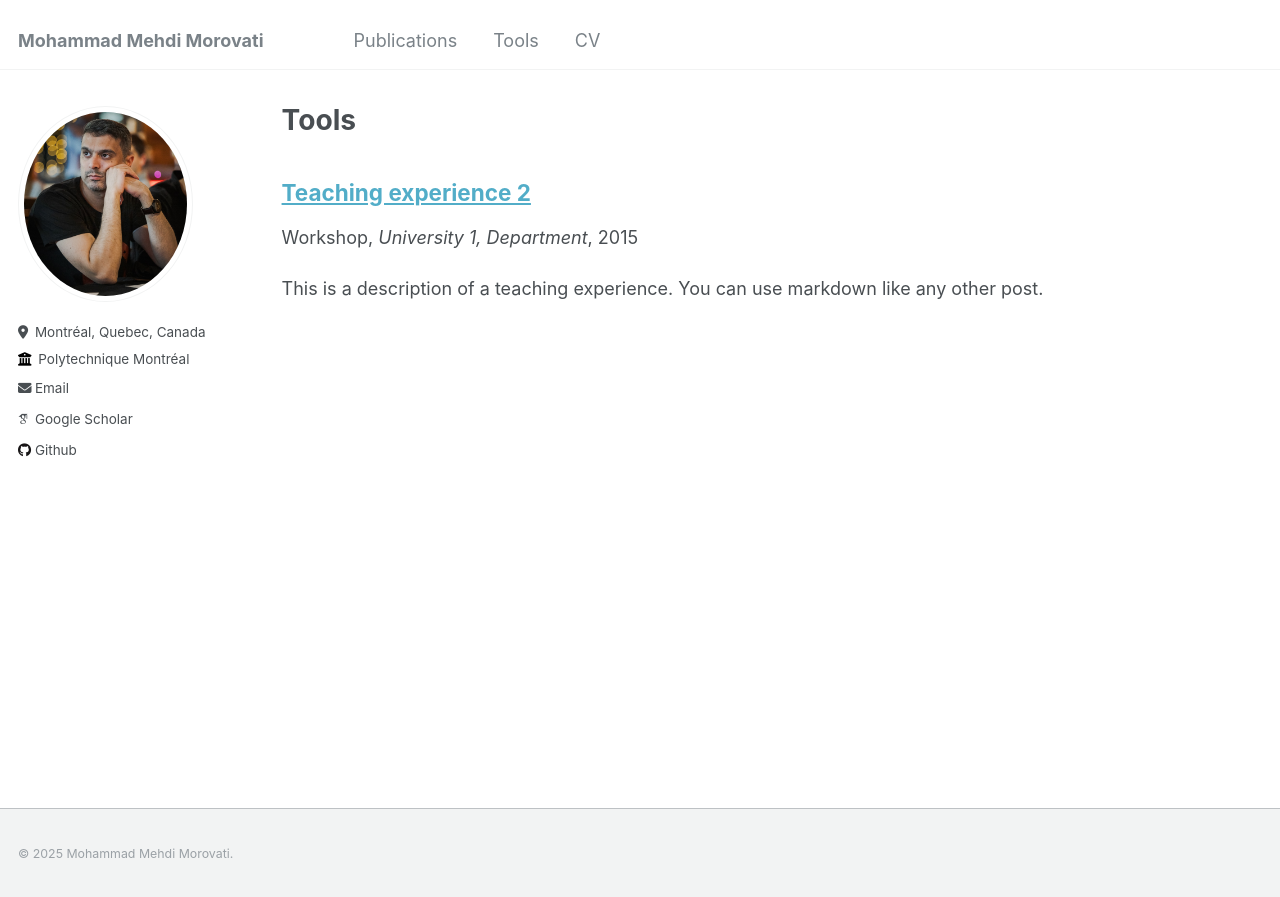
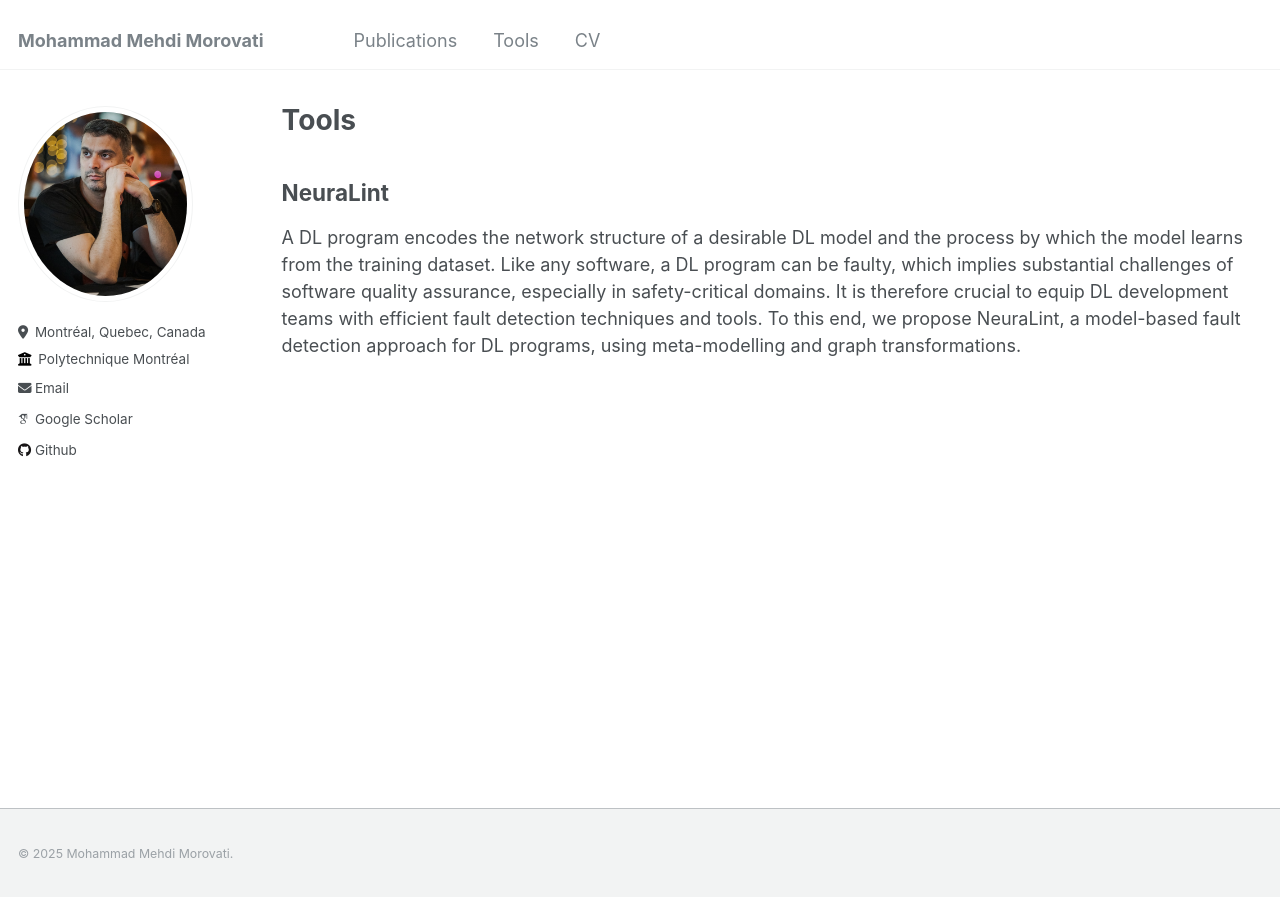
Before and after one commit to mehdi-morovati/mehdi-morovati.github.io, a Jekyll site: the page built from _pages/teaching.html, in a window 1280 px wide. Shown: the top 897 px of the page. Built offline with Jekyll 4.4.1, drawn with Linux system fonts in a browser that asks for light colours; some web fonts are replaced.

Commit message:
Update teaching.html

```diff
--- a/_pages/teaching.html
+++ b/_pages/teaching.html
@@ -5,8 +5,7 @@ permalink: /teaching/
 author_profile: true
 ---
 
-{% include base_path %}
-
-{% for post in site.teaching reversed %}
-  {% include archive-single.html %}
-{% endfor %}
+<h2>NeuraLint</h2>
+<p>
+A DL program encodes the network structure of a desirable DL model and the process by which the model learns from the training dataset. Like any software, a DL program can be faulty, which implies substantial challenges of software quality assurance, especially in safety-critical domains. It is therefore crucial to equip DL development teams with efficient fault detection techniques and tools. To this end, we propose NeuraLint, a model-based fault detection approach for DL programs, using meta-modelling and graph transformations.
+</p>
```
